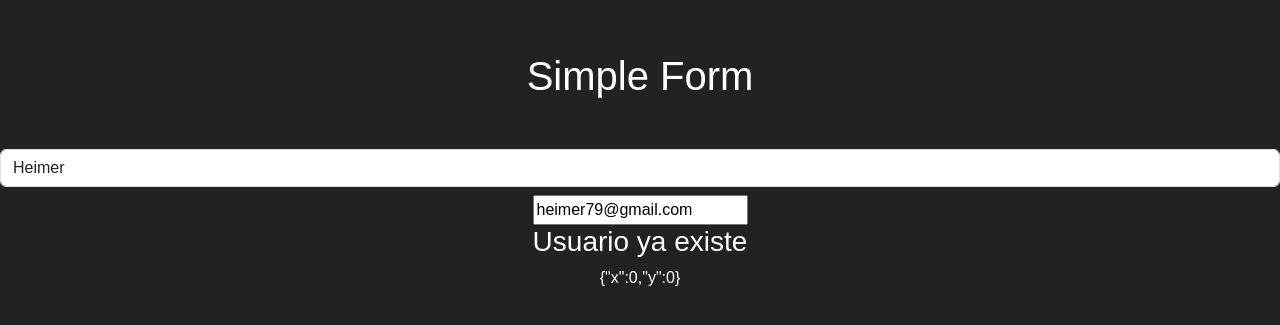
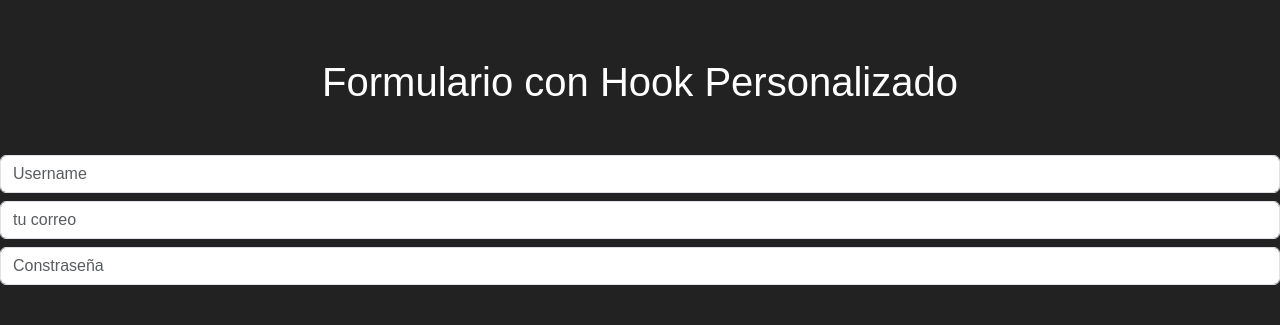
Before and after one commit to heimer79/hook-app, a React (Vite) app: page / in a window 1280 px wide. Shown: the part 229-554 px from the top of the page. Built offline with nearby package versions, Linux system fonts and the light colour scheme.

Commit message:
feat: Add FormWithCustomHook component for user input

```diff
--- /dev/null
+++ b/src/02-useEffect/FormWithCustomHook.jsx
@@ -0,0 +1,75 @@
+// Importa el hook personalizado useForm desde la carpeta hooks
+import { useForm } from "../hooks/useForm";
+
+// Componente que utiliza el hook personalizado useForm para gestionar el estado del formulario
+export const FormWithCustomHook = () => {
+
+    // Desestructura el estado del formulario y los manejadores de cambios del hook personalizado
+    const { formState, onInputChange, username, email, password } = useForm({
+        username: '', // Valor inicial del nombre de usuario
+        email: '',    // Valor inicial del correo electrónico
+        password: ''  // Valor inicial de la contraseña
+    });
+
+    // Descomenta para desestructurar username, email, y password directamente desde formState
+    // const { username, email, password } = formState;
+
+    // Descomenta para agregar hooks useEffect para diferentes dependencias
+    /*
+    useEffect(
+        () => {
+            // Lógica del efecto aquí
+        }, []
+    );
+
+    useEffect(
+        () => {
+            // Lógica del efecto aquí
+        }, [formState]
+    );
+
+    useEffect(
+        () => {
+            // Lógica del efecto aquí
+        }, [email]
+    );
+    */
+
+    // Renderiza el formulario
+    return (
+        <>
+            <h1>Formulario con Hook Personalizado</h1>
+            <hr />
+
+            {/* Campo de entrada para el nombre de usuario */}
+            <input
+                type="text"
+                className="form-control mt-2"
+                placeholder="Username"
+                name="username"
+                value={username}
+                onChange={onInputChange}
+            />
+
+            {/* Campo de entrada para el correo electrónico */}
+            <input
+                type="email"
+                className="form-control mt-2" // Corregido el typo aquí
+                placeholder="tu correo"
+                name="email"
+                value={email}
+                onChange={onInputChange}
+            />
+
+            {/* Campo de entrada para la contraseña */}
+            <input
+                type="password"
+                className="form-control mt-2" // Corregido el typo aquí
+                placeholder="Constraseña"
+                name="password"
+                value={password}
+                onChange={onInputChange}
+            />
+        </>
+    );
+};
--- /dev/null
+++ b/src/hooks/useForm.js
@@ -0,0 +1,31 @@
+// Importa el hook useState desde React
+import { useState } from "react";
+
+// Define el hook personalizado useForm que acepta un objeto initialForm como argumento con un valor por defecto vacío
+export const useForm = (initialForm = {}) => {
+
+    // Utiliza el hook useState para crear un estado local formState inicializado con el valor de initialForm
+    const [formState, setFormState] = useState(initialForm);
+
+    // Desestructura username, email, y password desde formState (comentado, no se usa en este ejemplo)
+    // const { username, email, password } = formState;
+
+    // Define la función onInputChange que maneja los cambios en los inputs del formulario
+    const onInputChange = ({ target }) => {
+        const { name, value } = target; // Desestructura el nombre y el valor del target del evento
+        setFormState({
+            ...formState, // Copia el estado actual del formulario
+            [name]: value // Actualiza el campo correspondiente con el nuevo valor
+        });
+
+        // Imprime en consola el nombre y el valor del input (comentado, no se usa en este ejemplo)
+        // console.log({ name, value });
+    };
+
+    // Retorna un objeto que incluye el estado del formulario, la función onInputChange y todos los campos del formulario
+    return {
+        ...formState, // Expande todos los campos del formulario para que estén disponibles directamente
+        formState, // Incluye el estado del formulario completo
+        onInputChange // Incluye la función para manejar los cambios en los inputs
+    };
+};
--- a/src/main.jsx
+++ b/src/main.jsx
@@ -4,9 +4,10 @@
 /* import { CounterApp } from './01-useState/CounterApp' */
 /* import { CounterWithCustomHook } from './01-useState/CounterWithCustomHook'
  */
+import { FormWithCustomHook } from './02-useEffect/FormWithCustomHook'
 
-import { SimpleForm } from './02-useEffect/SimpleForm'
-
+/* import { SimpleForm } from './02-useEffect/SimpleForm'
+ */
 
 
 
@@ -16,7 +17,7 @@
 ReactDOM.createRoot(document.getElementById('root')).render(
   <React.StrictMode>
 
-     <SimpleForm />
+     <FormWithCustomHook />
 
   </React.StrictMode>,
 )
```
